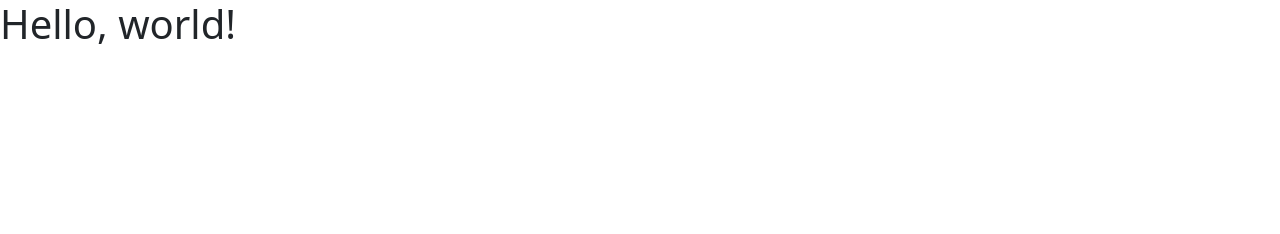
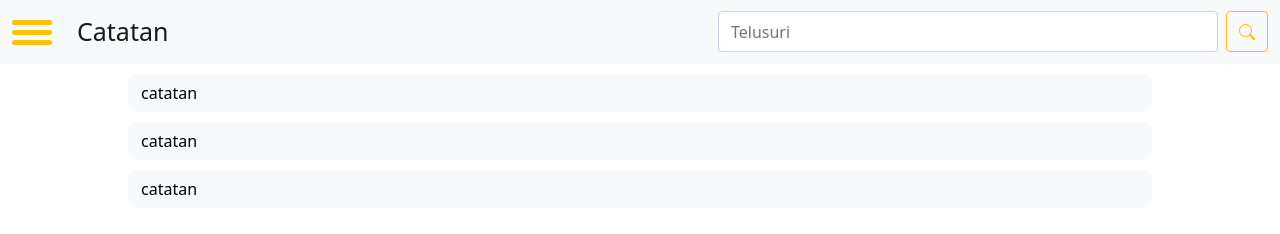
Before and after one commit to ajidarmansyah/apk-catatan, a plain HTML site: page index.html in a window 1280 px wide. Drawn offline with nearby package versions, Linux system fonts and the light colour scheme.

Commit message:
membuat bagian navbar dengan persentasi pencapaian 80%

```diff
--- a/index.html
+++ b/index.html
@@ -10,11 +10,42 @@
     <title>Catatan</title>
   </head>
   <body>
-    <h1>Hello, world!</h1>
 
+    <!-- navigasi -->
+    <nav class="navbar navbar-light bg-light">
+        <div class="container-fluid">
+            <div class="logo-grup d-flex">
+                <div class="tombol">
+                    <div class="burger-btn bg-warning"></div>
+                    <div class="burger-btn bg-warning"></div>
+                    <div class="burger-btn bg-warning"></div>
+                </div>
+                <a class="navbar-brand">Catatan</a>
+            </div>
+            <form class="d-flex">
+                <input class="kolom-pencarian form-control me-2" type="search" placeholder="Telusuri" aria-label="Search">
+                <button class="btn btn-outline-warning" type="submit">
+                    <span class="icon">
+                        <svg xmlns="http://www.w3.org/2000/svg" width="16" height="16" fill="currentColor" class="bi bi-search" viewBox="0 0 16 16">
+                            <path d="M11.742 10.344a6.5 6.5 0 1 0-1.397 1.398h-.001c.03.04.062.078.098.115l3.85 3.85a1 1 0 0 0 1.415-1.414l-3.85-3.85a1.007 1.007 0 0 0-.115-.1zM12 6.5a5.5 5.5 0 1 1-11 0 5.5 5.5 0 0 1 11 0z"/>
+                          </svg>
+                    </span>
+                </button>
+            </form>
+        </div>
+      </nav>
+
+      <!-- konten navigasi -->
+      <div class="konten-nav">
+        <button type="button" class="tombol-konten btn btn-light">catatan</button>
+        <button type="button" class="tombol-konten btn btn-light">catatan</button>
+        <button type="button" class="tombol-konten btn btn-light">catatan</button>
+      </div>
 
 
     <!-- Option 1: Bootstrap Bundle with Popper -->
     <script src="https://cdn.jsdelivr.net/npm/bootstrap@5.0.2/dist/js/bootstrap.bundle.min.js" integrity="sha384-MrcW6ZMFYlzcLA8Nl+NtUVF0sA7MsXsP1UyJoMp4YLEuNSfAP+JcXn/tWtIaxVXM" crossorigin="anonymous"></script>
+    <script src="https://cdn.jsdelivr.net/npm/@popperjs/core@2.9.2/dist/umd/popper.min.js" integrity="sha384-IQsoLXl5PILFhosVNubq5LC7Qb9DXgDA9i+tQ8Zj3iwWAwPtgFTxbJ8NT4GN1R8p" crossorigin="anonymous"></script>
+    <script src="https://cdn.jsdelivr.net/npm/bootstrap@5.0.2/dist/js/bootstrap.min.js" integrity="sha384-cVKIPhGWiC2Al4u+LWgxfKTRIcfu0JTxR+EQDz/bgldoEyl4H0zUF0QKbrJ0EcQF" crossorigin="anonymous"></script>
   </body>
 </html>
--- a/style.css
+++ b/style.css
@@ -0,0 +1,55 @@
+.burger-btn{
+    width: 40px;
+    height: 5px;
+    background-color: black;
+    margin: 5px 0;
+    border-radius: 10px;
+}
+
+.navbar-brand{
+    margin-left: 25px;
+    font-size: 20px;
+}
+
+.tombol{
+    cursor: pointer;
+    margin-top: 5px;
+}
+
+.tombol-konten{
+    display: block;
+    width: 80%;
+    border-radius: 10px;
+    margin: 10px auto;
+    text-align: left;
+}
+
+.tombol-konten:hover{
+    background-color: #ffc107;
+    font-weight: bold;
+}
+
+nav .btn{
+    font-weight: bold;
+}
+
+@media (min-width: 768px){
+    .kolom-pencarian{
+        display: inline-block;
+        width: 500px;
+    }
+
+    .navbar-brand{
+    margin-left: 25px;
+    font-size: 25px;
+    }
+
+    .tombol{
+        margin-top: 7px;
+    }
+
+    .icon{
+        display: inline-block;
+        margin-bottom: 3px;
+    }
+}
```
